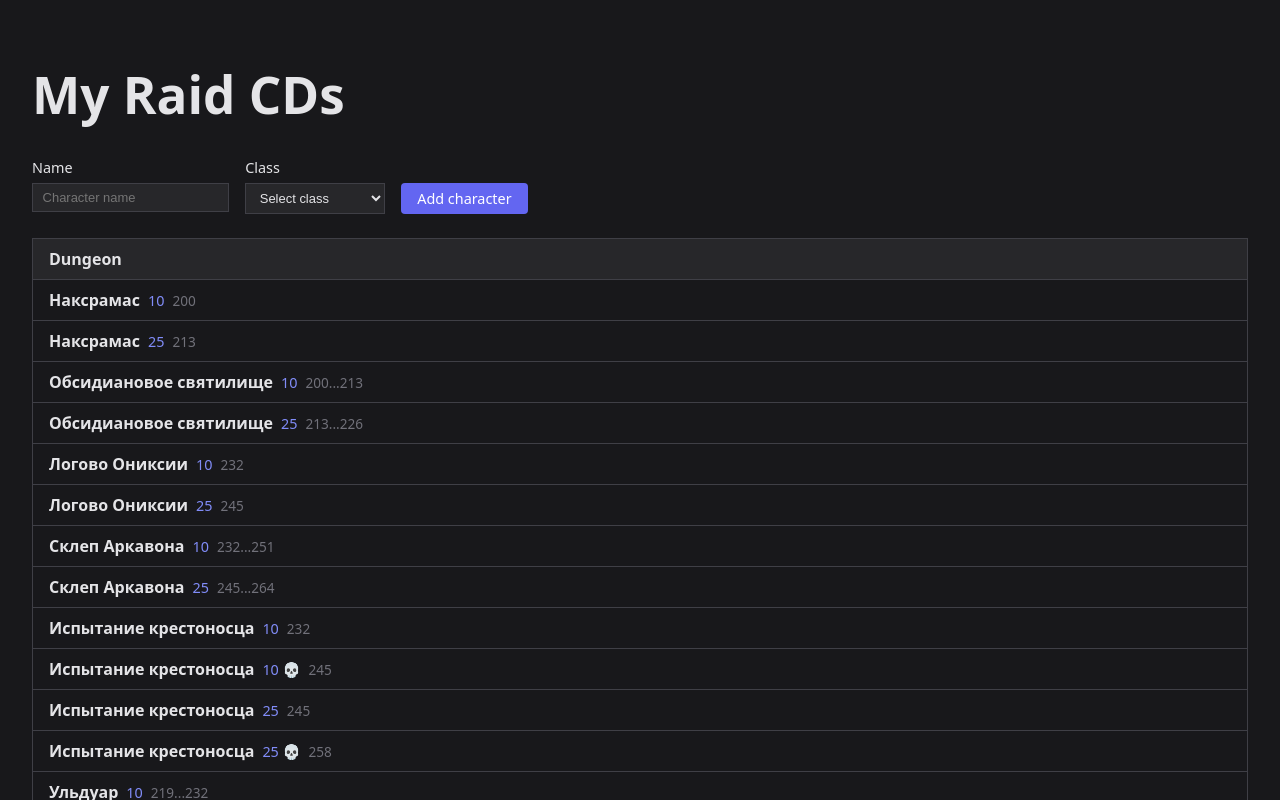
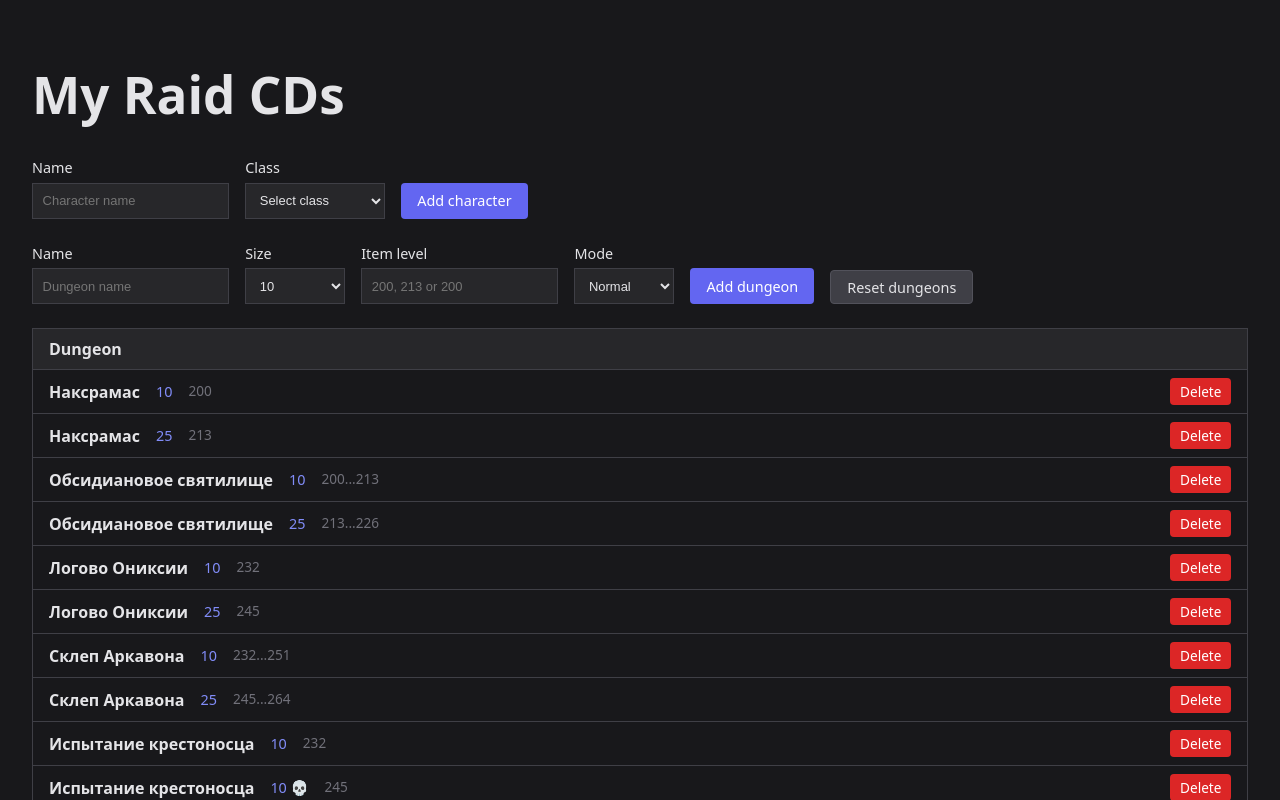
Before and after one commit to sergimax/my-raid-cds, a React (Vite) app: page / in a window 1280 px wide. Shown: the top 800 px of the page. Built offline with nearby package versions, Linux system fonts and the light colour scheme.

Commit message:
feat(app): implement dungeon management features including addition, deletion, and reset functionality

```diff
--- a/src/App.css
+++ b/src/App.css
@@ -20,6 +20,13 @@
 }
 
 .character-form input,
+.character-form select,
+.character-form .add-character-btn {
+  height: 2.25rem;
+  box-sizing: border-box;
+}
+
+.character-form input,
 .character-form select {
   padding: 0.4rem 0.6rem;
   font-size: 0.9em;
@@ -29,9 +36,9 @@
   color: #e4e4e7;
 }
 
-.add-character-btn {
+.character-form .add-character-btn {
   align-self: flex-end;
-  padding: 0.4rem 1rem;
+  padding: 0 1rem;
   font-size: 0.9em;
   cursor: pointer;
   background: #6366f1;
@@ -215,3 +222,97 @@ th {
 .dungeon-toggle input:checked + .dungeon-toggle-slider::before {
   transform: translateX(1.25rem);
 }
+
+.dungeon-section {
+  margin-top: 1.5rem;
+}
+
+.dungeon-section-header {
+  display: flex;
+  flex-wrap: wrap;
+  align-items: flex-end;
+  gap: 1rem;
+  margin-bottom: 1rem;
+}
+
+.dungeon-form {
+  display: flex;
+  gap: 1rem;
+  flex-wrap: wrap;
+  align-items: flex-end;
+}
+
+.dungeon-form label {
+  display: flex;
+  flex-direction: column;
+  gap: 0.25rem;
+  font-size: 0.9em;
+  font-weight: 500;
+}
+
+.dungeon-form input,
+.dungeon-form select,
+.dungeon-form .add-dungeon-btn {
+  height: 2.25rem;
+  box-sizing: border-box;
+}
+
+.dungeon-form input,
+.dungeon-form select {
+  padding: 0.4rem 0.6rem;
+  font-size: 0.9em;
+  min-width: 100px;
+  background-color: #27272a;
+  border: 1px solid #3f3f46;
+  color: #e4e4e7;
+}
+
+.dungeon-form .add-dungeon-btn {
+  padding: 0 1rem;
+  font-size: 0.9em;
+  cursor: pointer;
+  background: #6366f1;
+  color: white;
+  border: none;
+  border-radius: 4px;
+}
+
+.add-dungeon-btn:hover {
+  background: #4f46e5;
+}
+
+.reset-dungeons-btn {
+  padding: 0.4rem 1rem;
+  font-size: 0.9em;
+  cursor: pointer;
+  background: #3f3f46;
+  color: #e4e4e7;
+  border: 1px solid #52525b;
+  border-radius: 4px;
+}
+
+.reset-dungeons-btn:hover {
+  background: #52525b;
+}
+
+.dungeon-table-dungeon-cell {
+  display: flex;
+  align-items: center;
+  gap: 0.5rem;
+  flex-wrap: wrap;
+}
+
+.delete-dungeon-btn {
+  margin-left: auto;
+  padding: 0.25rem 0.6rem;
+  font-size: 0.85em;
+  cursor: pointer;
+  background: #dc2626;
+  color: white;
+  border: none;
+  border-radius: 4px;
+}
+
+.delete-dungeon-btn:hover {
+  background: #b91c1c;
+}
--- a/src/App.tsx
+++ b/src/App.tsx
@@ -1,27 +1,31 @@
 import { useEffect, useState } from "react";
 import { CharacterForm } from "./components/CharacterForm.tsx";
+import { DungeonForm } from "./components/DungeonForm.tsx";
 import { DungeonTable } from "./components/DungeonTable.tsx";
 import { DungeonList } from "./data/dungeons.ts";
 import {
   loadCharacters,
+  loadDungeons,
   loadDungeonToggles,
   saveToStorage,
 } from "./storage.ts";
 import { type CharacterRecord, type CharacterClass } from "./types/characters.ts";
+import type { DungeonRecord } from "./types/dungeons.ts";
 import "./App.css";
 
-type DungeonToggles = Record<string, Record<number, boolean>>;
+type DungeonToggles = Record<string, Record<string, boolean>>;
 
 function App() {
   const [characterName, setCharacterName] = useState("");
   const [characterClass, setCharacterClass] = useState<CharacterClass | "">("");
   const [characters, setCharacters] = useState<CharacterRecord[]>(loadCharacters);
+  const [dungeons, setDungeons] = useState<DungeonRecord[]>(loadDungeons);
   const [dungeonToggles, setDungeonToggles] =
     useState<DungeonToggles>(loadDungeonToggles);
 
   useEffect(() => {
-    saveToStorage(characters, dungeonToggles);
-  }, [characters, dungeonToggles]);
+    saveToStorage(characters, dungeons, dungeonToggles);
+  }, [characters, dungeons, dungeonToggles]);
 
   const handleAddCharacter = (e: React.FormEvent) => {
     e.preventDefault();
@@ -45,14 +49,41 @@ function App() {
     });
   };
 
-  const handleDungeonToggle = (characterId: string, dungeonIndex: number) => {
+  const handleDungeonToggle = (characterId: string, dungeonId: string) => {
     setDungeonToggles((prev) => ({
       ...prev,
       [characterId]: {
-        ...prev[characterId],
-        [dungeonIndex]: !(prev[characterId]?.[dungeonIndex] ?? false),
+        ...(prev[characterId] ?? {}),
+        [dungeonId]: !(prev[characterId]?.[dungeonId] ?? false),
       },
     }));
+  };
+
+  const handleAddDungeon = (dungeon: Omit<DungeonRecord, "id">) => {
+    setDungeons((prev) => [
+      ...prev,
+      { ...dungeon, id: crypto.randomUUID() },
+    ]);
+  };
+
+  const handleDeleteDungeon = (dungeonId: string) => {
+    setDungeons((prev) => prev.filter((d) => d.id !== dungeonId));
+    setDungeonToggles((prev) => {
+      const next = { ...prev };
+      for (const charId of Object.keys(next)) {
+        const toggles = { ...next[charId] };
+        delete toggles[dungeonId];
+        next[charId] = toggles;
+      }
+      return next;
+    });
+  };
+
+  const handleResetDungeons = () => {
+    setDungeons(
+      DungeonList.map((d) => ({ ...d, id: crypto.randomUUID() }))
+    );
+    setDungeonToggles({});
   };
 
   const handleResetCharacter = (characterId: string) => {
@@ -74,14 +105,27 @@ function App() {
         setCharacterClass={setCharacterClass}
         onSubmit={handleAddCharacter}
       />
+      <div className="dungeon-section">
+        <div className="dungeon-section-header">
+          <DungeonForm onSubmit={handleAddDungeon} />
+          <button
+            type="button"
+            className="reset-dungeons-btn"
+            onClick={handleResetDungeons}
+          >
+            Reset dungeons
+          </button>
+        </div>
         <DungeonTable
-        dungeons={DungeonList}
+          dungeons={dungeons}
           characters={characters}
           dungeonToggles={dungeonToggles}
           onDungeonToggle={handleDungeonToggle}
+          onDeleteDungeon={handleDeleteDungeon}
           onResetCharacter={handleResetCharacter}
           onDeleteCharacter={handleDeleteCharacter}
         />
+      </div>
     </>
   );
 }
--- /dev/null
+++ b/src/components/DungeonForm.tsx
@@ -0,0 +1,72 @@
+import type { DungeonRecord } from "../types/dungeons.ts";
+import { DungeonMode } from "../types/dungeons.ts";
+
+type DungeonFormProps = {
+  onSubmit: (dungeon: Omit<DungeonRecord, "id">) => void;
+};
+
+const SIZES = [10, 20, 25, 40] as const;
+
+export function DungeonForm({ onSubmit }: DungeonFormProps) {
+  const handleSubmit = (e: React.FormEvent<HTMLFormElement>) => {
+    e.preventDefault();
+    const form = e.currentTarget;
+    const formData = new FormData(form);
+    const name = (formData.get("dungeonName") as string)?.trim();
+    const size = Number(formData.get("dungeonSize")) as 10 | 20 | 25 | 40;
+    const itemLevelStr = (formData.get("itemLevel") as string)?.trim();
+    const mode = formData.get("dungeonMode") === "Heroic" ? DungeonMode.HEROIC : DungeonMode.NORMAL;
+
+    if (!name) return;
+    if (!SIZES.includes(size)) return;
+
+    const itemLevel = itemLevelStr
+      ? itemLevelStr.split(/[\s,]+/).map(Number).filter(Number.isFinite)
+      : [200];
+
+    onSubmit({ name, size, itemLevel, mode });
+    form.reset();
+  };
+
+  return (
+    <form className="dungeon-form" onSubmit={handleSubmit}>
+      <label>
+        Name
+        <input
+          name="dungeonName"
+          type="text"
+          placeholder="Dungeon name"
+          required
+        />
+      </label>
+      <label>
+        Size
+        <select name="dungeonSize" required>
+          {SIZES.map((s) => (
+            <option key={s} value={s}>
+              {s}
+            </option>
+          ))}
+        </select>
+      </label>
+      <label>
+        Item level
+        <input
+          name="itemLevel"
+          type="text"
+          placeholder="200, 213 or 200"
+        />
+      </label>
+      <label>
+        Mode
+        <select name="dungeonMode">
+          <option value={DungeonMode.NORMAL}>Normal</option>
+          <option value={DungeonMode.HEROIC}>Heroic</option>
+        </select>
+      </label>
+      <button type="submit" className="add-dungeon-btn">
+        Add dungeon
+      </button>
+    </form>
+  );
+}
--- a/src/components/DungeonTable.tsx
+++ b/src/components/DungeonTable.tsx
@@ -1,14 +1,15 @@
 import type { CharacterRecord } from "../types/characters.ts";
-import type { Dungeon } from "../types/dungeons.ts";
+import type { DungeonRecord } from "../types/dungeons.ts";
 import { DungeonMode } from "../types/dungeons.ts";
 
-type DungeonToggles = Record<string, Record<number, boolean>>;
+type DungeonToggles = Record<string, Record<string, boolean>>;
 
 type DungeonTableProps = {
-  dungeons: Dungeon[];
+  dungeons: DungeonRecord[];
   characters: CharacterRecord[];
   dungeonToggles: DungeonToggles;
-  onDungeonToggle: (characterId: string, dungeonIndex: number) => void;
+  onDungeonToggle: (characterId: string, dungeonId: string) => void;
+  onDeleteDungeon: (dungeonId: string) => void;
   onResetCharacter: (characterId: string) => void;
   onDeleteCharacter: (id: string) => void;
 };
@@ -18,6 +19,7 @@ export function DungeonTable({
   characters,
   dungeonToggles,
   onDungeonToggle,
+  onDeleteDungeon,
   onResetCharacter,
   onDeleteCharacter,
 }: DungeonTableProps) {
@@ -69,9 +71,10 @@ export function DungeonTable({
         </tr>
       </thead>
       <tbody>
-        {dungeons.map((dungeon, i) => (
-          <tr key={i}>
+        {dungeons.map((dungeon) => (
+          <tr key={dungeon.id}>
             <td>
+              <div className="dungeon-table-dungeon-cell">
                 <span className="dungeon-name">{dungeon.name}</span>
                 <span className="dungeon-mode">
                   {dungeon.size}
@@ -80,14 +83,23 @@ export function DungeonTable({
                 <span className="dungeon-item-level">
                   {dungeon.itemLevel.join("...")}
                 </span>
+                <button
+                  type="button"
+                  className="delete-dungeon-btn"
+                  onClick={() => onDeleteDungeon(dungeon.id)}
+                  aria-label={`Delete ${dungeon.name}`}
+                >
+                  Delete
+                </button>
+              </div>
             </td>
             {characters.map((char) => (
               <td key={char.id} className="dungeon-table-character-cell">
                 <label className="dungeon-toggle">
                   <input
                     type="checkbox"
-                    checked={dungeonToggles[char.id]?.[i] ?? false}
-                    onChange={() => onDungeonToggle(char.id, i)}
+                    checked={dungeonToggles[char.id]?.[dungeon.id] ?? false}
+                    onChange={() => onDungeonToggle(char.id, dungeon.id)}
                     aria-label={`${char.name} - ${dungeon.name}`}
                   />
                   <span className="dungeon-toggle-slider" />
--- a/src/storage.ts
+++ b/src/storage.ts
@@ -1,4 +1,6 @@
+import { DungeonList } from "./data/dungeons.ts";
 import { Classes, type CharacterRecord } from "./types/characters.ts";
+import type { DungeonRecord } from "./types/dungeons.ts";
 
 const STORAGE_KEY = "my-raid-cds";
 
@@ -8,8 +10,17 @@ type StoredCharacter = {
   className: string;
 };
 
+type StoredDungeon = {
+  id: string;
+  name: string;
+  size: 10 | 20 | 25 | 40;
+  itemLevel: number[];
+  mode: string;
+};
+
 type StoredData = {
   characters: StoredCharacter[];
+  dungeons: StoredDungeon[];
   dungeonToggles: Record<string, Record<string, boolean>>;
 };
 
@@ -20,16 +31,29 @@ function loadStoredData(): StoredData | null {
     const parsed = JSON.parse(raw) as unknown;
     if (!parsed || typeof parsed !== "object") return null;
     const obj = parsed as Record<string, unknown>;
-    if (
-      !Array.isArray(obj.characters) ||
-      typeof obj.dungeonToggles !== "object"
-    ) {
+    if (!Array.isArray(obj.characters) || typeof obj.dungeonToggles !== "object") {
       return null;
     }
-    return parsed as StoredData;
+    const dungeons = Array.isArray(obj.dungeons) ? obj.dungeons : [];
+    return { ...parsed, dungeons } as StoredData;
   } catch {
     return null;
   }
+}
+
+function toDungeonRecord(stored: StoredDungeon): DungeonRecord | null {
+  const mode = stored.mode === "Heroic" ? "Heroic" : "Normal";
+  const size = [10, 20, 25, 40].includes(stored.size) ? stored.size : 10;
+  if (!Array.isArray(stored.itemLevel) || !stored.itemLevel.every(Number.isFinite)) {
+    return null;
+  }
+  return {
+    id: stored.id,
+    name: stored.name,
+    size,
+    itemLevel: stored.itemLevel as number[],
+    mode,
+  };
 }
 
 export function loadCharacters(): CharacterRecord[] {
@@ -49,18 +73,34 @@ export function loadCharacters(): CharacterRecord[] {
     .filter((c): c is CharacterRecord => c !== null);
 }
 
-export function loadDungeonToggles(): Record<string, Record<number, boolean>> {
+export function loadDungeons(): DungeonRecord[] {
+  const data = loadStoredData();
+  if (!data?.dungeons?.length) {
+    return DungeonList.map((d) => ({ ...d, id: crypto.randomUUID() }));
+  }
+  const result: DungeonRecord[] = [];
+  for (const stored of data.dungeons) {
+    const dungeon = toDungeonRecord(stored);
+    if (dungeon) result.push(dungeon);
+  }
+  return result.length > 0 ? result : DungeonList.map((d) => ({ ...d, id: crypto.randomUUID() }));
+}
+
+export function loadDungeonToggles(): Record<string, Record<string, boolean>> {
   const data = loadStoredData();
   if (!data?.dungeonToggles) return {};
+  if (!Array.isArray(data.dungeons) || data.dungeons.length === 0) {
+    return {};
+  }
 
-  const result: Record<string, Record<number, boolean>> = {};
+  const result: Record<string, Record<string, boolean>> = {};
+  const dungeonIds = new Set(data.dungeons.map((d) => d.id));
   for (const [charId, toggles] of Object.entries(data.dungeonToggles)) {
     if (toggles && typeof toggles === "object") {
       result[charId] = {};
-      for (const [idx, value] of Object.entries(toggles)) {
-        const numIdx = Number(idx);
-        if (!Number.isNaN(numIdx) && typeof value === "boolean") {
-          result[charId][numIdx] = value;
+      for (const [dungeonId, value] of Object.entries(toggles)) {
+        if (dungeonIds.has(dungeonId) && typeof value === "boolean") {
+          result[charId][dungeonId] = value;
         }
       }
     }
@@ -70,9 +110,11 @@ export function loadDungeonToggles(): Record<string, Record<number, boolean>> {
 
 export function saveToStorage(
   characters: CharacterRecord[],
-  dungeonToggles: Record<string, Record<number, boolean>>
+  dungeons: DungeonRecord[],
+  dungeonToggles: Record<string, Record<string, boolean>>
 ): void {
   const characterIds = new Set(characters.map((c) => c.id));
+  const dungeonIds = new Set(dungeons.map((d) => d.id));
 
   const storedCharacters: StoredCharacter[] = characters.map((c) => ({
     id: c.id,
@@ -80,17 +122,30 @@ export function saveToStorage(
     className: c.class?.name ?? "",
   }));
 
+  const storedDungeons: StoredDungeon[] = dungeons.map((d) => ({
+    id: d.id,
+    name: d.name,
+    size: d.size,
+    itemLevel: d.itemLevel,
+    mode: d.mode,
+  }));
+
   const storedToggles: Record<string, Record<string, boolean>> = {};
   for (const [charId, toggles] of Object.entries(dungeonToggles)) {
     if (characterIds.has(charId) && toggles && Object.keys(toggles).length > 0) {
-      storedToggles[charId] = Object.fromEntries(
-        Object.entries(toggles).map(([k, v]) => [k, v])
-      );
+      const filtered: Record<string, boolean> = {};
+      for (const [dungeonId, value] of Object.entries(toggles)) {
+        if (dungeonIds.has(dungeonId)) filtered[dungeonId] = value;
+      }
+      if (Object.keys(filtered).length > 0) {
+        storedToggles[charId] = filtered;
+      }
     }
   }
 
   const data: StoredData = {
     characters: storedCharacters,
+    dungeons: storedDungeons,
     dungeonToggles: storedToggles,
   };
 
--- a/src/types/dungeons.ts
+++ b/src/types/dungeons.ts
@@ -11,3 +11,5 @@ export type Dungeon = {
   itemLevel: Array<number>;
   mode: DungeonMode;
 };
+
+export type DungeonRecord = Dungeon & { id: string };
```
Lines whose indentation alone changed are shown as unchanged.
